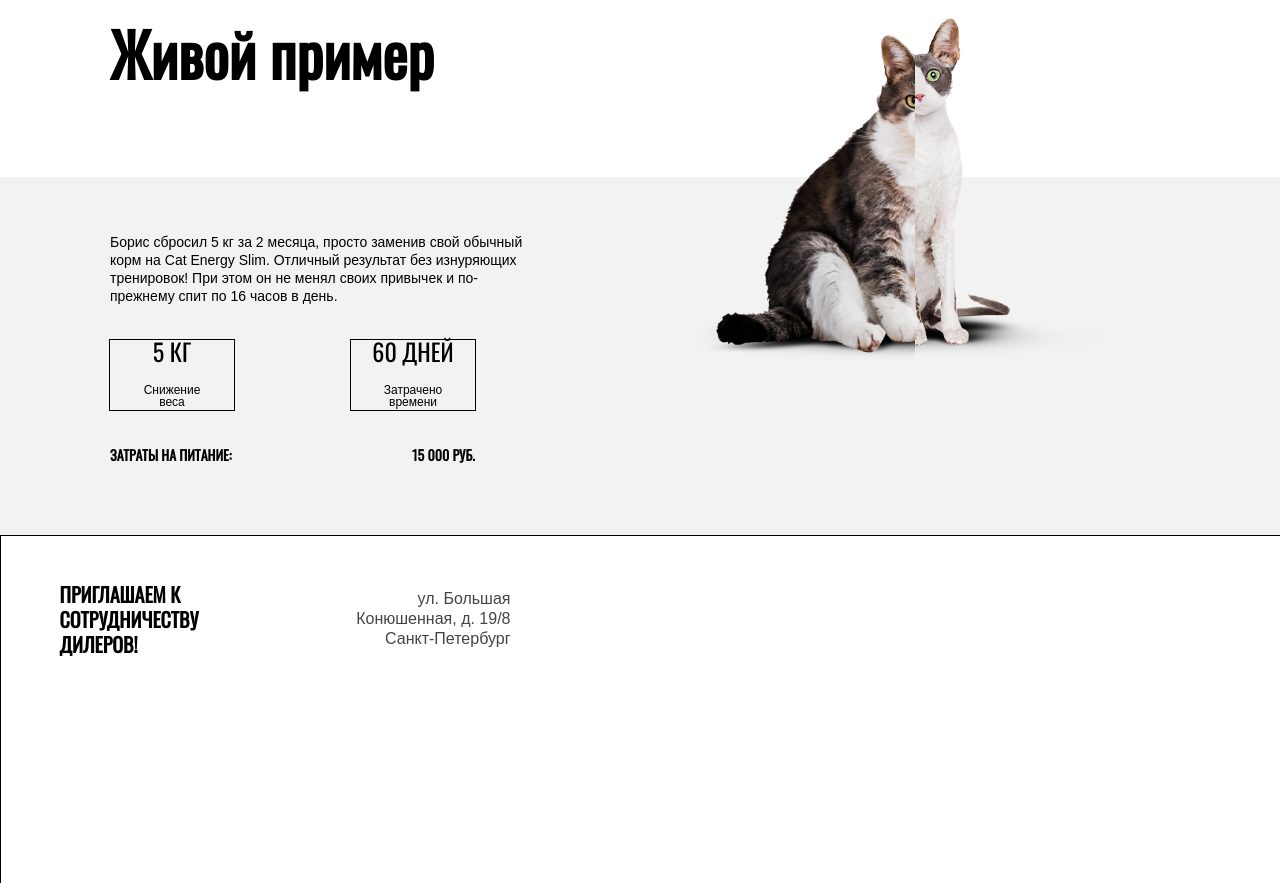
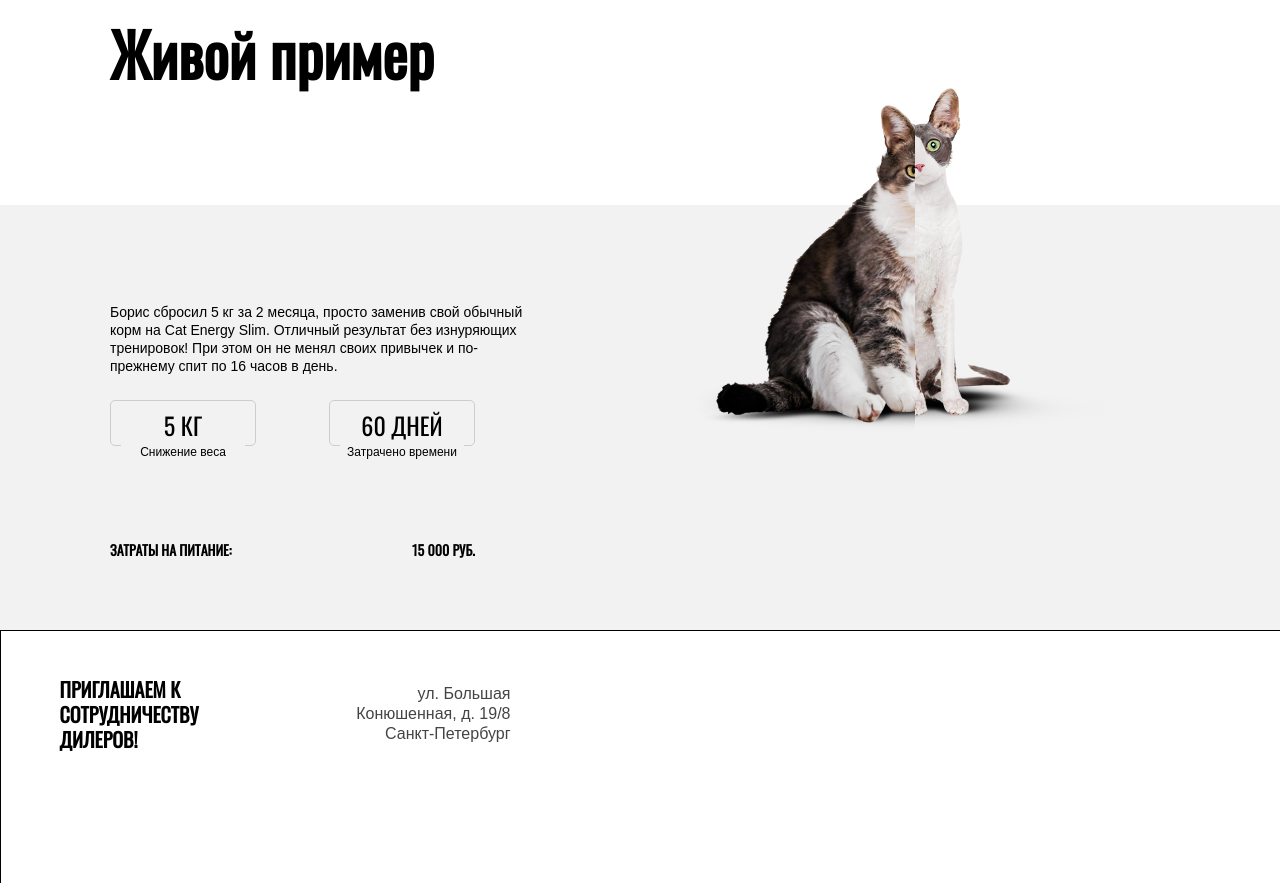
Before and after one commit to unicornDi/693173-cat-energy, a website: page source/index.html in a window 1280 px wide. Shown: the part 1731-2614 px from the top of the page. Drawn offline with nearby package versions, Linux system fonts and the light colour scheme; files that its build step writes are made by us from their sources.

Commit message:
added rounded borders to the elements in result section

```diff
--- a/source/index.html
+++ b/source/index.html
@@ -146,16 +146,20 @@
               спит по 16 часов в день.
             </span>
             <div class="result__stats">
-              <div class="result__wrapper">
-                <div class="result__weight">
-                  <span class="result__number">5 КГ</span>
-                  <small class="result__text">Снижение веса</small>
-                </div>
-                <div class="result__time">
-                  <span class="result__number">60 Дней</span>
-                  <small class="result__text">Затрачено времени</small>
-                </div>
-              </div>
+              <ul class="result__stats-list stats-list">
+                <li class="stats-list__item">
+                  <div class="stats-list__wrapper result__weight">
+                    <span class="result__number">5 КГ</span>
+                    <p class="result__text">Снижение веса</p>
+                  </div>
+                </li>
+                <li class="stats-list__item">
+                  <div class="stats-list__wrapper result__time">
+                    <span class="result__number">60 Дней</span>
+                    <p class="result__text">Затрачено времени</p>
+                  </div>
+                </li>
+              </ul>
               <strong class="result__cost">
                 <span>Затраты на питание:</span>
                 <span>15 000 Руб.</span>
@@ -195,6 +199,7 @@
 
     <section class="map">
       <h2 class="visually-hidden">Карта</h2>
+      <!-- <iframe src="https://yandex.ru/map-widget/v1/?um=constructor%3A576f4d30a73d5318198c29fa6fc8a808d40ea0a834d2c4777c331e55902dabb3&amp;source=constructor" width="500" height="400" frameborder="0"></iframe> -->
     </section>
 
     <footer class="page-footer">
--- a/source/sass/functional-eating.scss
+++ b/source/sass/functional-eating.scss
@@ -6,7 +6,6 @@
 
 .functional-eating__wrapper {
   background: url("../img/index-can-mobile@1x.png"), url("../img/index-background-mobile@1x.jpg");
-  background-color: $green;
   background-repeat: no-repeat;
   background-position: center bottom, center top;
   display: flex;
--- a/source/sass/result.scss
+++ b/source/sass/result.scss
@@ -16,6 +16,25 @@
 .result__stats {
   display: flex;
   flex-direction: column;
+  margin-top: 25px;
+}
+
+.result__stats-list {
+  list-style: none;
+  display: flex;
+  margin: 0;
+  padding: 0;
+  width: 365px;
+  justify-content: space-between;
+}
+
+.stats-list__item {
+  border: 1px solid $border-hvr;
+  border-radius: 5px;
+  max-width: 124px;
+  width: 100%;
+  padding: 15px 10px 5px;
+  text-align: center;
 }
 
 .result__wrapper {
@@ -24,40 +43,17 @@
   margin-top: 25px;
 }
 
-.result__weight {
+.stats-list__wrapper {
+  max-width: 110px;
+  padding: 0 10px 0;
+  margin-left: auto;
+  margin-right: auto;
+  margin-bottom: -30px;
+  background: $background-grey;
   display: flex;
   flex-direction: column;
   align-items: center;
   justify-content: space-around;
-  width: 124px;
-  height: 90px;
-}
-
-.result__weight::before {
-  border: 1px solid black;
-  content: "";
-  width: 124px;
-  height: 70px;
-  position: absolute;
-  display: block;
-}
-
-.result__time {
-  display: flex;
-  flex-direction: column;
-  width: 124px;
-  align-items: center;
-  height: 90px;
-  justify-content: space-around;
-}
-
-.result__time::before {
-  border: 1px solid black;
-  content: "";
-  width: 124px;
-  height: 70px;
-  position: absolute;
-  display: block;
 }
 
 .result__number {
@@ -70,14 +66,15 @@
   font-family: $arial;
   font-size: 12px;
   line-height: 12px;
-  width: 60px;
   text-align: center;
+  width: 110px;
 }
 
 .result__cost {
   font-family: $oswald-regular;
   font-size: 14px;
   line-height: 20px;
+  margin-top: 20px;
   align-self: center;
   text-transform: uppercase;
 }
@@ -102,6 +99,7 @@
 
   .result-container {
     min-width: 708px;
+    margin-top: 70px;
   }
 
   .result-description__text {
@@ -111,6 +109,10 @@
   .result__stats {
     flex-direction: row;
     justify-content: space-between;
+  }
+
+  .stats-list__wrapper {
+    background: $white;
   }
 
   .result__cost {
@@ -199,6 +201,10 @@
     height: 160px;
   }
 
+  .stats-list__wrapper {
+    background: $background-grey;
+  }
+
   .result__cost {
     width: 365px;
     flex-direction: row;
```
